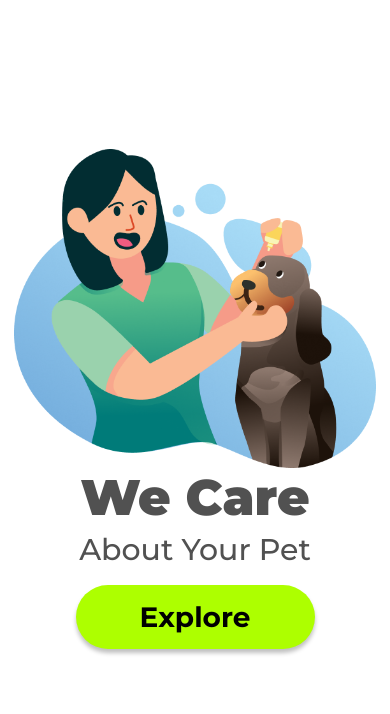
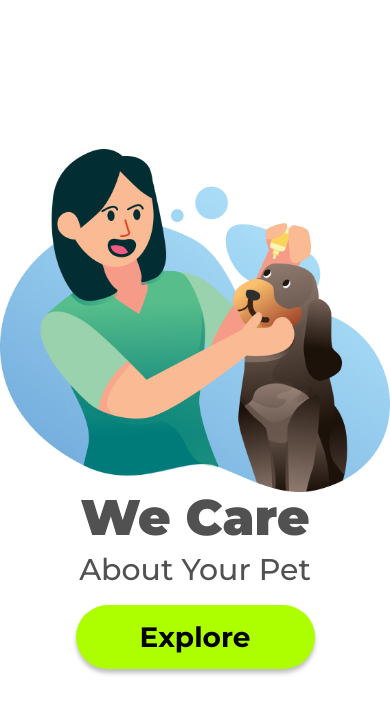
Before and after one commit to lucca-sa/we-care-about-your-pet, a plain HTML site: page index.html in a window 390 px wide. Drawn offline with Linux system fonts and the light colour scheme.

Commit message:
fixed img responsive

```diff
--- a/style.css
+++ b/style.css
@@ -126,15 +126,16 @@ a:active {
     .img-div {
         width: 100%;
         height: 50%;
-        padding: 149px 14px 0 14px;
+        padding-top: 149px;
         margin: 0;
     }
 
     .logo-image {
         position: static;
         max-width: 100%;
-        margin: 0;
+        margin: 0 auto;
         padding: 0;
+        display: block;
 
     }
 
```
